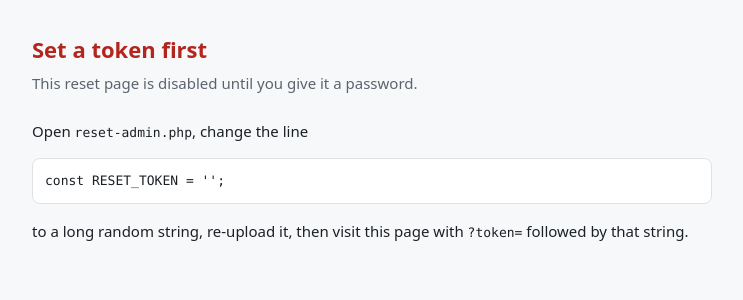
After one commit to aimbluemedia/promomonster, a PHP site: page /reset-admin.php in a window 1280 px wide. The commit adds this page. Shown: the top 300 px of the page, without its empty margins (268-1011 px from the left). Run offline with PHP 8.4, Linux system fonts and the light colour scheme.

Commit message:
Make assets reachable in the root-fallback layout
The hero image was never going to load. In the layout the live site actually
uses — the whole project inside public_html — the root .htaccess mapped EVERY
request into public/, unconditionally. So a file uploaded to
public_html/assets/img/hero.png, which is where the documentation says to put
it and where anyone would sensibly put it, was unreachable: the request was
rewritten to public/assets/img/hero.png, which does not exist.

Worse, it did not fail visibly. A missing asset fell through to the front
controller, so /assets/img/hero.png returned a page rather than a 404 — a
broken <img> with nothing in the network tab to explain it. That is why this
took three guesses.

- Root .htaccess now serves a real file under /assets/ from the project root
  before mapping anything into public/. Scoped to /assets/ deliberately: a
  blanket "serve any file that exists" would hand out app/config.php.
- public/.htaccess returns a plain 404 for a missing file under /assets/
  instead of booting the application to render a page. The rule matches an
  optional /public prefix, because in the fallback layout the outer rewrite has
  already run by the time it is evaluated.
- diagnose.php now lists what is actually in each assets/img folder rather than
  the paths it looked for, which catches hero,png / Hero.png / hero.png.jpg at
  a glance. Missing hero is now a fail, not an info.

Verified under real Apache with mod_rewrite in both layouts: assets resolve,
missing assets 404, pages still route, and app/config.php, the migrations,
storage/, docs/ and /assets/../app/config.php all stay denied.

Adds reset-admin.php, the browser counterpart to bin/create-admin.php, since
there is no shell on this hosting. It is disabled until a token is set, 404s on
a wrong one, resets only an account that is already an admin (creating one only
while the database has none, so it cannot add a second way in), clears the
failed-attempt lockout, and writes to audit_log. Verified end to end: reset,
sign in, forced password change, dashboard; and refused both a new admin and
the promotion of an existing member.

Co-Authored-By: Claude Opus 5 <noreply@anthropic.com>
Claude-Session: https://claude.ai/code/session_01CdG9NshrkuwpgPtCT59NEu

```diff
--- /dev/null
+++ b/reset-admin.php
@@ -0,0 +1,231 @@
+<?php
+
+declare(strict_types=1);
+
+/**
+ * Browser-based superadmin password reset, for hosting with no shell access.
+ *
+ *   1. Open this file and set RESET_TOKEN to a long random string.
+ *   2. Upload it into public_html.
+ *   3. Visit  https://your-domain/reset-admin.php?token=YOUR-TOKEN
+ *   4. DELETE IT from the server the moment you are signed in.
+ *
+ * bin/create-admin.php is deliberately CLI-only so that no web route can mint an
+ * administrator. This file is the shared-hosting exception to that rule, and it
+ * is narrowed to match:
+ *
+ *   - It does nothing at all until a token is set, and 404s on a wrong one.
+ *   - It can only RESET an account that is already an admin. Creating one is
+ *     possible only while the database contains no admin at all, so it cannot be
+ *     used to add a second, quieter way in.
+ *   - Every reset is written to the audit log.
+ *
+ * It is still a password reset sitting on a public URL. Delete it when done.
+ */
+
+const RESET_TOKEN = '';
+
+header('Content-Type: text/html; charset=utf-8');
+header('X-Robots-Tag: noindex, nofollow');
+
+$here = __DIR__;
+$base = is_file($here . '/app/bootstrap.php') ? $here
+      : (is_file(dirname($here) . '/app/bootstrap.php') ? dirname($here) : null);
+
+function page(string $title, string $body, string $tone = 'info'): never
+{
+    $colour = ['info' => '#0475a3', 'good' => '#1a7f4b', 'bad' => '#b3261e'][$tone] ?? '#0475a3';
+    echo '<!doctype html><meta charset="utf-8"><meta name="viewport" content="width=device-width,initial-scale=1">'
+       . '<title>' . htmlspecialchars($title) . '</title>'
+       . '<style>body{font:15px/1.6 system-ui,-apple-system,Segoe UI,sans-serif;margin:0;background:#f6f8fa;color:#1c2024}'
+       . 'main{max-width:680px;margin:0 auto;padding:32px 20px}'
+       . 'h1{font-size:22px;margin:0 0 4px;color:' . $colour . '}'
+       . 'p.lede{margin:0 0 24px;color:#5b646e}'
+       . 'table{width:100%;border-collapse:collapse;background:#fff;border:1px solid #dfe3e8;border-radius:8px;overflow:hidden}'
+       . 'td,th{padding:10px 12px;border-bottom:1px solid #eef1f4;text-align:left;font-size:14px}'
+       . 'th{background:#f0f3f6;font-size:12px;text-transform:uppercase;letter-spacing:.04em;color:#5b646e}'
+       . 'tr:last-child td{border-bottom:0}'
+       . 'code,pre{font:13px/1.5 ui-monospace,SFMono-Regular,Menlo,monospace}'
+       . 'pre{white-space:pre-wrap;background:#fff;border:1px solid #dfe3e8;border-radius:8px;padding:12px}'
+       . 'input[type=email]{font:15px system-ui;padding:10px 12px;border:1px solid #cbd2d9;border-radius:8px;width:100%;max-width:360px;box-sizing:border-box}'
+       . 'button{font:600 15px system-ui;background:#0475a3;color:#fff;border:0;border-radius:8px;padding:12px 22px;cursor:pointer;margin-top:16px}'
+       . '.pw{font:700 22px ui-monospace,SFMono-Regular,Menlo,monospace;letter-spacing:.06em;'
+       . 'background:#fff;border:2px solid #1a7f4b;border-radius:8px;padding:16px;text-align:center;margin:16px 0;user-select:all}'
+       . '.note{margin-top:24px;padding:12px 14px;background:#fff8e6;border:1px solid #f0dca8;border-radius:8px;font-size:14px}'
+       . '</style><main><h1>' . htmlspecialchars($title) . '</h1>' . $body . '</main>';
+    exit;
+}
+
+/** Readable one-time password; ambiguous characters left out so it survives being copied by hand. */
+function temporaryPassword(): string
+{
+    $alphabet = 'ABCDEFGHJKLMNPQRSTUVWXYZ23456789';
+    $groups = [];
+    for ($g = 0; $g < 4; $g++) {
+        $chunk = '';
+        for ($i = 0; $i < 5; $i++) {
+            $chunk .= $alphabet[random_int(0, strlen($alphabet) - 1)];
+        }
+        $groups[] = $chunk;
+    }
+
+    return implode('-', $groups);
+}
+
+if (RESET_TOKEN === '') {
+    page('Set a token first',
+        '<p class="lede">This reset page is disabled until you give it a password.</p>'
+        . '<p>Open <code>reset-admin.php</code>, change the line</p>'
+        . '<pre>const RESET_TOKEN = \'\';</pre>'
+        . '<p>to a long random string, re-upload it, then visit this page with '
+        . '<code>?token=</code> followed by that string.</p>', 'bad');
+}
+
+if (!hash_equals(RESET_TOKEN, (string) ($_GET['token'] ?? $_POST['token'] ?? ''))) {
+    http_response_code(404);
+    page('Not found', '<p class="lede">No such page.</p>', 'bad');
+}
+
+if ($base === null) {
+    page('Cannot find the application',
+        '<p class="lede">Upload this file into <code>public_html</code>, alongside the '
+        . '<code>app</code> folder.</p>', 'bad');
+}
+
+require $base . '/app/bootstrap.php';
+
+use App\Support\Database;
+
+try {
+    Database::connection();
+} catch (Throwable $e) {
+    page('Cannot reach the database',
+        '<p class="lede">Check the <code>db</code> settings in <code>app/config.php</code>.</p>'
+        . '<pre>' . htmlspecialchars($e->getMessage()) . '</pre>', 'bad');
+}
+
+$admins = Database::all(
+    'SELECT id, email, status, must_change_password, password_changed_at
+       FROM users WHERE is_admin = 1 ORDER BY id'
+);
+$tokenField = '<input type="hidden" name="token" value="' . htmlspecialchars(RESET_TOKEN) . '">';
+
+if ($_SERVER['REQUEST_METHOD'] === 'POST') {
+    $email = mb_strtolower(trim((string) ($_POST['email'] ?? '')));
+
+    if (!filter_var($email, FILTER_VALIDATE_EMAIL)) {
+        page('That is not an email address', '<p class="lede">Go back and try again.</p>', 'bad');
+    }
+
+    $user = Database::first('SELECT id, is_admin FROM users WHERE email = :email', ['email' => $email]);
+
+    // Reset an existing admin, or bootstrap the very first one. Never add a
+    // second admin to a database that already has one.
+    if ($user === null && $admins !== []) {
+        page('No such admin',
+            '<p class="lede">There is no account with that address, and this page will not '
+            . 'create a new administrator while one already exists.</p>'
+            . '<p>Reset one of the accounts listed on the previous page instead.</p>', 'bad');
+    }
+    if ($user !== null && (int) $user['is_admin'] !== 1) {
+        page('Not an administrator',
+            '<p class="lede">That account exists but is not an admin, and this page will not '
+            . 'promote it. Use <code>php bin/create-admin.php</code> for that.</p>', 'bad');
+    }
+
+    $password = temporaryPassword();
+    $hash = password_hash($password, PASSWORD_DEFAULT);
+
+    if ($user === null) {
+        Database::run(
+            "INSERT INTO users (email, password_hash, first_name, last_name, is_admin, status,
+                                must_change_password, email_verified_at)
+             VALUES (:email, :hash, 'Site', 'Owner', 1, 'active', 1, NOW())",
+            ['email' => $email, 'hash' => $hash],
+        );
+        $userId = (int) Database::connection()->lastInsertId();
+        $what = 'Created the first administrator';
+    } else {
+        Database::run(
+            "UPDATE users
+                SET password_hash = :hash, status = 'active', must_change_password = 1,
+                    password_changed_at = NULL,
+                    email_verified_at = COALESCE(email_verified_at, NOW())
+              WHERE id = :id",
+            ['hash' => $hash, 'id' => $user['id']],
+        );
+        $userId = (int) $user['id'];
+        $what = 'Reset the password for';
+    }
+
+    // A lockout from the failed attempts that brought you here would otherwise
+    // keep you out with the new password too.
+    $cleared = 0;
+    try {
+        $stmt = Database::run('DELETE FROM login_attempts WHERE email = :email', ['email' => $email]);
+        $cleared = $stmt->rowCount();
+    } catch (Throwable) {
+        // Table missing means migration 013 has not run. The reset still stands.
+    }
+
+    $logged = false;
+    try {
+        Database::run(
+            "INSERT INTO audit_log (actor_user_id, action, target_type, target_id, after_state, ip)
+             VALUES (:actor, 'admin.password_reset', 'user', :target, :state, :ip)",
+            [
+                'actor'  => $userId,
+                'target' => $userId,
+                'state'  => json_encode(['via' => 'reset-admin.php', 'email' => $email]),
+                'ip'     => $_SERVER['REMOTE_ADDR'] ?? null,
+            ],
+        );
+        $logged = true;
+    } catch (Throwable) {
+        // Never let logging swallow the reset itself — but say so below rather
+        // than claiming an audit entry that was not written.
+    }
+
+    page('Temporary password created',
+        '<p class="lede">' . htmlspecialchars($what) . ' <strong>'
+        . htmlspecialchars($email) . '</strong>.</p>'
+        . '<div class="pw">' . htmlspecialchars($password) . '</div>'
+        . '<p>Sign in at <a href="/superadmin/login">/superadmin/login</a> with that address and '
+        . 'this password. You will be asked to choose your own straight away.</p>'
+        . '<p>It is shown here once and is not stored anywhere in plain text. If you lose it, '
+        . 'run this page again.</p>'
+        . ($cleared > 0 ? '<p>Cleared ' . $cleared . ' recent sign-in attempt(s), so any lockout is lifted.</p>' : '')
+        . ($logged ? '' : '<p>Note: the audit_log entry could not be written, so this reset is '
+            . 'not recorded there. The reset itself went through.</p>')
+        . '<div class="note"><strong>Delete <code>reset-admin.php</code> from the server now.</strong> '
+        . 'Leave it there and anyone who learns the token can take the account.</div>', 'good');
+}
+
+if ($admins === []) {
+    page('No administrator yet',
+        '<p class="lede">This database has no admin account. Enter the address you want to sign '
+        . 'in with and one will be created.</p>'
+        . '<form method="post">' . $tokenField
+        . '<input type="email" name="email" required placeholder="you@promomonster.com" autofocus>'
+        . '<button type="submit">Create administrator</button></form>');
+}
+
+$rows = '';
+foreach ($admins as $admin) {
+    $rows .= '<tr><td><code>' . htmlspecialchars((string) $admin['email']) . '</code></td>'
+          . '<td>' . htmlspecialchars((string) $admin['status']) . '</td>'
+          . '<td>' . ((int) $admin['must_change_password'] === 1
+              ? 'Temporary — must change on sign-in'
+              : ($admin['password_changed_at'] === null ? 'Never changed' : 'Set ' . htmlspecialchars((string) $admin['password_changed_at'])))
+          . '</td></tr>';
+}
+
+page('Reset a superadmin password',
+    '<p class="lede">These are the admin accounts on this database. Enter one of the addresses '
+    . 'below to be given a new temporary password.</p>'
+    . '<table><tr><th>Email</th><th>Status</th><th>Password</th></tr>' . $rows . '</table>'
+    . '<form method="post">' . $tokenField
+    . '<p style="margin:20px 0 8px;font-weight:600;">Reset which account?</p>'
+    . '<input type="email" name="email" required placeholder="you@promomonster.com" autofocus>'
+    . '<button type="submit">Generate a temporary password</button></form>'
+    . '<div class="note">Delete this file from the server as soon as you are signed in.</div>');
```
Also changed, not shown: DEPLOYMENT.md (+26 -0 lines), diagnose.php (+28 -11 lines), .htaccess, public/.htaccess.
